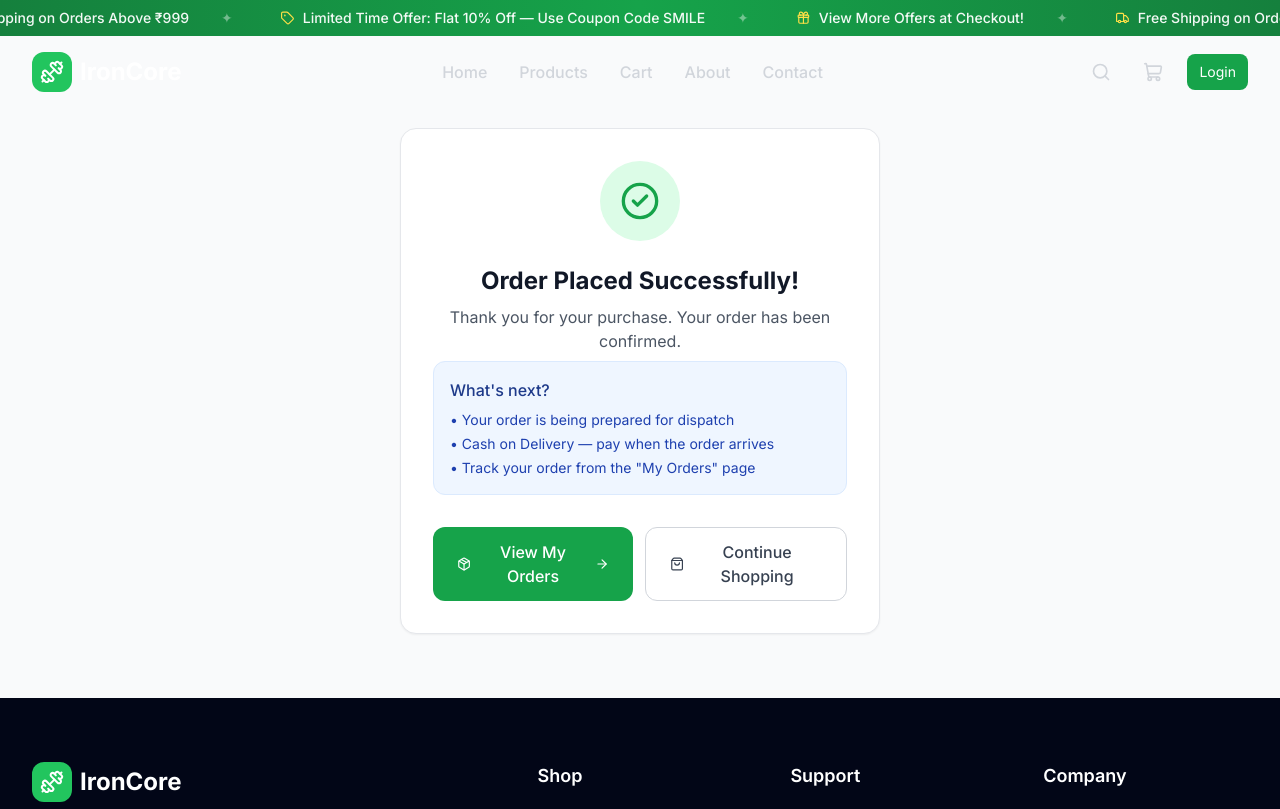
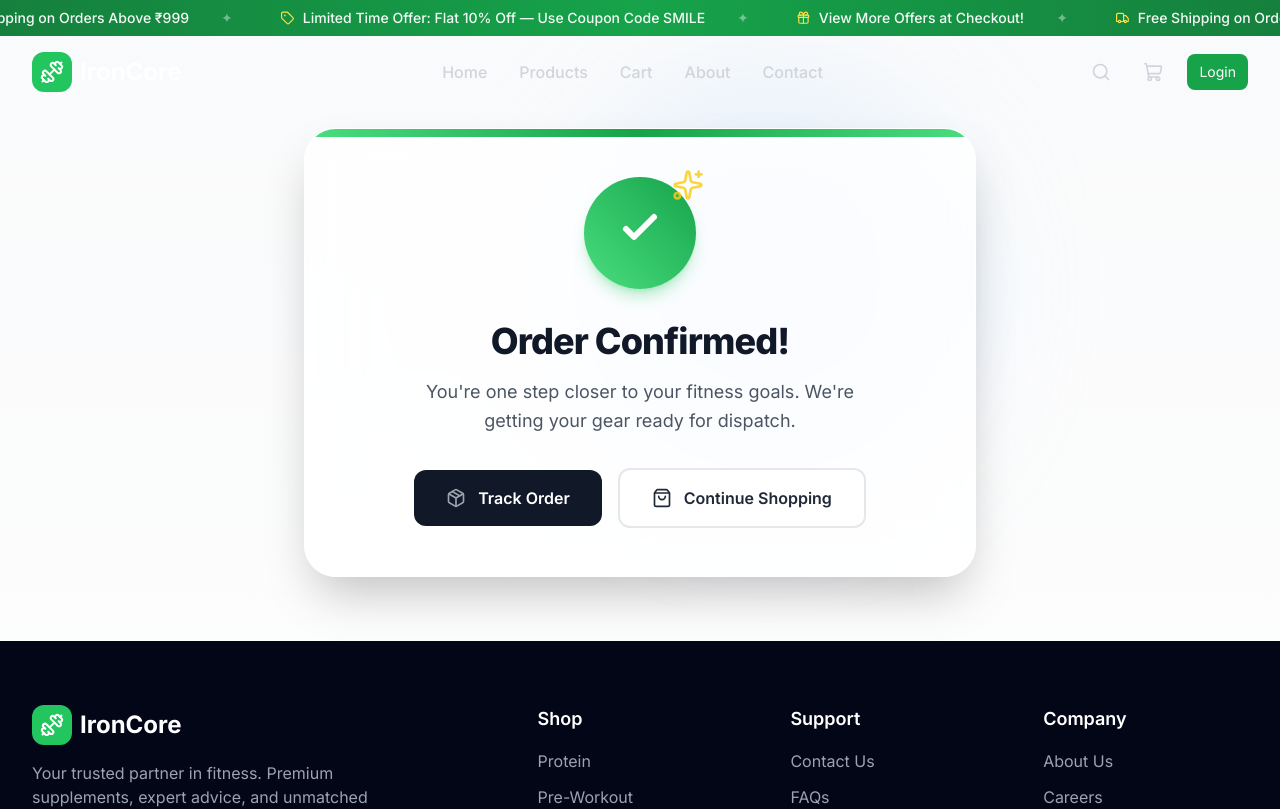
Before and after one commit to Fitness-store/Fitness-suppliments-store-Frontend, a React (Vite) app: page /order-confirmation in a window 1280 px wide. Shown: the top 809 px of the page. Built offline with nearby package versions, Linux system fonts and the light colour scheme.

Commit message:
design enhancements

```diff
--- a/package.json
+++ b/package.json
@@ -1,7 +1,7 @@
 {
   "name": "fitness-suppliments-store-frontend",
   "private": true,
-  "version": "1.0.2.2",
+  "version": "1.0.2.3",
   "type": "module",
   "scripts": {
     "dev": "vite",
--- a/src/components/products/ProductCard.jsx
+++ b/src/components/products/ProductCard.jsx
@@ -90,18 +90,7 @@ const ProductCard = ({ product }) => {
           </div>
         )}
 
-        {/* Veg/Non-Veg Badge */}
-        {isVegetarian !== undefined && (
-          <div className={`absolute top-3 right-3 w-6 h-6 rounded-full border-2 flex items-center justify-center shadow-sm ${
-            isVegetarian
-              ? 'bg-green-100 border-green-600'
-              : 'bg-red-100 border-red-600'
-          }`}>
-            <div className={`w-3 h-3 rounded-full ${
-              isVegetarian ? 'bg-green-600' : 'bg-red-600'
-            }`} />
-          </div>
-        )}
+
 
         {/* Quick Add Overlay */}
         <div className="absolute inset-x-0 bottom-0 p-4 translate-y-full group-hover:translate-y-0 transition-transform duration-300">
--- a/src/pages/CheckoutPage.jsx
+++ b/src/pages/CheckoutPage.jsx
@@ -40,7 +40,7 @@ const CheckoutPage = () => {
     state: '',
     pincode: '',
     phone: currentUser?.phone || '',
-    paymentMethod: 'COD',
+    paymentMethod: 'ONLINE',
   });
 
   // Auto-fill saved address
--- a/src/pages/OrderConfirmationPage.jsx
+++ b/src/pages/OrderConfirmationPage.jsx
@@ -1,66 +1,91 @@
-import React from 'react';
+import React, { useEffect, useState } from 'react';
 import { useNavigate, useSearchParams } from 'react-router-dom';
 import Navbar from '../components/layout/Navbar';
 import Footer from '../components/layout/Footer';
-import { CheckCircle2, Package, ShoppingBag, ArrowRight } from 'lucide-react';
+import { Package, ShoppingBag, ArrowRight, Sparkles, Receipt } from 'lucide-react';
 
 const OrderConfirmationPage = () => {
   const navigate = useNavigate();
   const [searchParams] = useSearchParams();
   const orderId = searchParams.get('orderId');
+  const [showContent, setShowContent] = useState(false);
+
+  useEffect(() => {
+    // Slight delay to trigger enter animations
+    const timer = setTimeout(() => setShowContent(true), 100);
+    return () => clearTimeout(timer);
+  }, []);
 
   return (
-    <div className="min-h-screen bg-gray-50">
+    <div className="min-h-screen bg-gradient-to-b from-gray-50 to-white flex flex-col">
       <Navbar />
-      <div className="pt-32 pb-16">
-        <div className="max-w-lg mx-auto px-4">
-          <div className="bg-white rounded-2xl border border-gray-200 shadow-sm p-8 text-center">
-            {/* Success Icon */}
-            <div className="w-20 h-20 bg-green-100 rounded-full flex items-center justify-center mx-auto mb-6">
-              <CheckCircle2 className="w-10 h-10 text-green-600" />
+
+      <main className="flex-1 pt-32 pb-16 flex items-center justify-center relative overflow-hidden">
+        {/* Decorative Background Elements */}
+        <div className="absolute top-1/4 left-1/4 w-96 h-96 bg-primary-200/40 rounded-full blur-3xl mix-blend-multiply animate-pulse" />
+        <div className="absolute bottom-1/4 right-1/4 w-96 h-96 bg-blue-200/40 rounded-full blur-3xl mix-blend-multiply animate-pulse delay-1000" />
+
+        <div className={`max-w-2xl w-full mx-4 relative z-10 transition-all duration-1000 transform ${showContent ? 'translate-y-0 opacity-100' : 'translate-y-12 opacity-0'}`}>
+          <div className="bg-white/80 backdrop-blur-xl rounded-[2rem] border border-white shadow-2xl p-8 sm:p-12 text-center overflow-hidden relative">
+
+            {/* Top accent line */}
+            <div className="absolute top-0 left-0 w-full h-2 bg-gradient-to-r from-primary-400 via-primary-600 to-primary-400" />
+
+            {/* Animated Success Icon */}
+            <div className="relative w-28 h-28 mx-auto mb-8">
+              <div className="absolute inset-0 bg-green-100 rounded-full animate-ping opacity-20" />
+              <div className="absolute inset-0 bg-gradient-to-tr from-green-400 to-green-600 rounded-full flex items-center justify-center shadow-lg shadow-green-500/30 transform transition-transform hover:scale-105 duration-300">
+                <svg className="w-12 h-12 text-white animate-[bounce_1s_ease-in-out_infinite]" fill="none" viewBox="0 0 24 24" stroke="currentColor" strokeWidth="3">
+                  <path strokeLinecap="round" strokeLinejoin="round" d="M5 13l4 4L19 7" />
+                </svg>
+              </div>
+              <Sparkles className="absolute -top-2 -right-2 w-8 h-8 text-yellow-400 animate-pulse" />
             </div>
 
-            <h1 className="text-2xl font-bold text-gray-900 mb-2">Order Placed Successfully!</h1>
-            <p className="text-gray-600 mb-2">
-              Thank you for your purchase. Your order has been confirmed.
+            <h1 className="text-4xl font-extrabold text-gray-900 mb-4 tracking-tight">
+              Order Confirmed!
+            </h1>
+            <p className="text-lg text-gray-600 mb-8 max-w-md mx-auto leading-relaxed">
+              You're one step closer to your fitness goals. We're getting your gear ready for dispatch.
             </p>
 
+            {/* Order Details Card */}
             {orderId && (
-              <div className="bg-gray-50 rounded-lg px-4 py-3 mb-6 inline-block">
-                <p className="text-sm text-gray-500">Order ID</p>
-                <p className="text-lg font-bold text-primary-600">#{orderId}</p>
+              <div className="bg-gradient-to-br from-gray-50 to-gray-100 rounded-2xl p-6 mb-10 border border-gray-200/50 shadow-inner inline-block min-w-[280px]">
+                <div className="flex items-center justify-center gap-2 mb-2">
+                  <Receipt className="w-5 h-5 text-gray-400" />
+                  <span className="text-sm font-medium text-gray-500 uppercase tracking-widest">Order Reference</span>
+                </div>
+                <div className="text-3xl font-black text-transparent bg-clip-text bg-gradient-to-r from-primary-600 to-navy-800 tracking-wider">
+                  #{orderId}
+                </div>
               </div>
             )}
 
-            <div className="bg-blue-50 border border-blue-100 rounded-xl p-4 mb-8 text-left">
-              <h3 className="font-medium text-blue-900 mb-2">What's next?</h3>
-              <ul className="text-sm text-blue-800 space-y-1">
-                <li>• Your order is being prepared for dispatch</li>
-                <li>• Cash on Delivery — pay when the order arrives</li>
-                <li>• Track your order from the "My Orders" page</li>
-              </ul>
-            </div>
-
-            <div className="flex flex-col sm:flex-row gap-3 justify-center">
+            {/* Actions */}
+            <div className="flex flex-col sm:flex-row gap-4 justify-center items-center">
               <button
                 onClick={() => navigate('/orders')}
-                className="flex items-center justify-center gap-2 px-6 py-3 bg-primary-600 text-white rounded-xl hover:bg-primary-700 font-medium transition-colors"
+                className="group w-full sm:w-auto flex items-center justify-center gap-3 px-8 py-4 bg-gray-900 text-white rounded-xl hover:bg-black font-semibold transition-all duration-300 hover:shadow-xl hover:-translate-y-1"
               >
-                <Package className="w-4 h-4" />
-                View My Orders
-                <ArrowRight className="w-4 h-4" />
+                <Package className="w-5 h-5 text-gray-400 group-hover:text-white transition-colors" />
+                Track Order
+                <ArrowRight className="w-5 h-5 opacity-0 -ml-8 group-hover:opacity-100 group-hover:ml-0 transition-all duration-300" />
               </button>
+
               <button
                 onClick={() => navigate('/products')}
-                className="flex items-center justify-center gap-2 px-6 py-3 border border-gray-300 text-gray-700 rounded-xl hover:bg-gray-50 font-medium transition-colors"
+                className="group w-full sm:w-auto flex items-center justify-center gap-3 px-8 py-4 bg-white text-gray-800 border-2 border-gray-200 rounded-xl hover:border-primary-600 hover:text-primary-600 font-semibold transition-all duration-300 hover:shadow-lg hover:-translate-y-1"
               >
-                <ShoppingBag className="w-4 h-4" />
+                <ShoppingBag className="w-5 h-5 transition-transform group-hover:scale-110" />
                 Continue Shopping
               </button>
             </div>
+
           </div>
         </div>
-      </div>
+      </main>
+
       <Footer />
     </div>
   );
```
Also changed, not shown: 1 other file (tests, documents, lock files or other folders).
